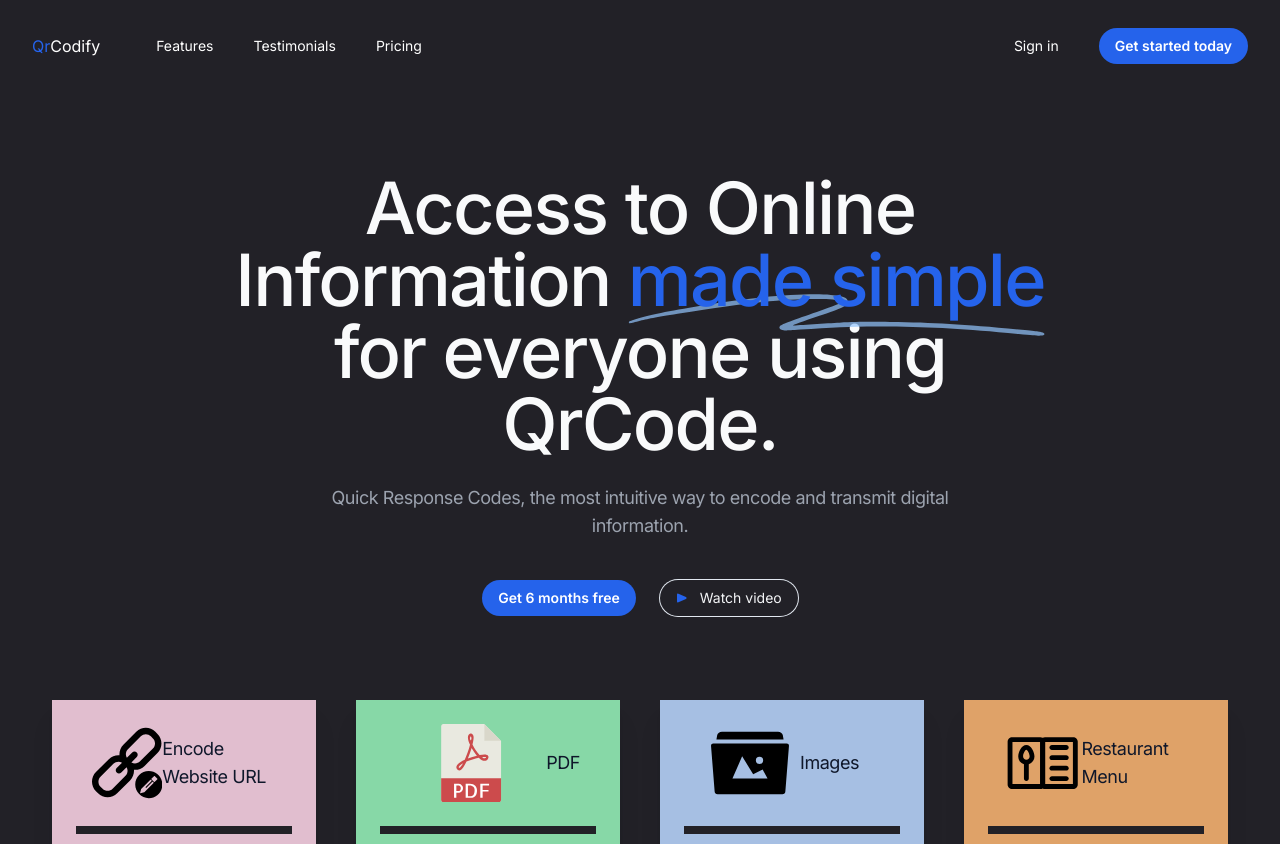
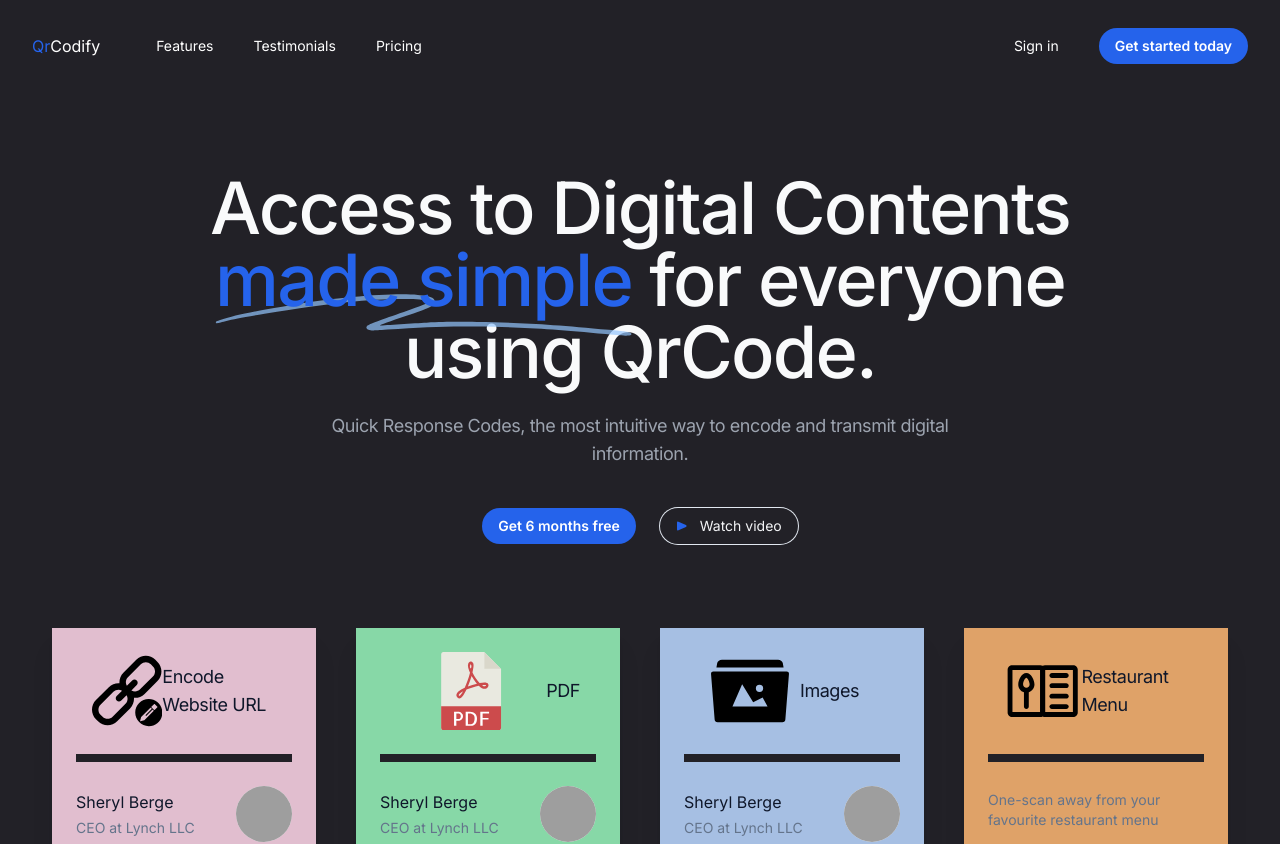
Before and after one commit to uchennaemeruche/qrcoded, a Nuxt app: page / in a window 1280 px wide. Shown: the top 844 px of the page. Built offline with nearby package versions, Linux system fonts and the light colour scheme; grey boxes are pictures that could not be loaded.

Commit message:
fix z-index on landing page section

```diff
--- a/components/Landing.vue
+++ b/components/Landing.vue
@@ -2,6 +2,16 @@
     <div>
         <div class="mx-auto max-w-7xl px-4 sm:px-6 lg:px-8 pt-20 pb-16 text-center lg:pt-20">
             <h1 class="mx-auto max-w-4xl font-display text-5xl font-medium tracking-tight text-gray-50 sm:text-7xl">
+                Access to Digital Contents
+                <span class="relative whitespace-nowrap text-blue-600"><svg aria-hidden="true" viewBox="0 0 418 42"
+                        class="absolute top-2/3 left-0 h-[0.58em] w-full fill-blue-300/70" preserveAspectRatio="none">
+                        <path
+                            d="M203.371.916c-26.013-2.078-76.686 1.963-124.73 9.946L67.3 12.749C35.421 18.062 18.2 21.766 6.004 25.934 1.244 27.561.828 27.778.874 28.61c.07 1.214.828 1.121 9.595-1.176 9.072-2.377 17.15-3.92 39.246-7.496C123.565 7.986 157.869 4.492 195.942 5.046c7.461.108 19.25 1.696 19.17 2.582-.107 1.183-7.874 4.31-25.75 10.366-21.992 7.45-35.43 12.534-36.701 13.884-2.173 2.308-.202 4.407 4.442 4.734 2.654.187 3.263.157 15.593-.78 35.401-2.686 57.944-3.488 88.365-3.143 46.327.526 75.721 2.23 130.788 7.584 19.787 1.924 20.814 1.98 24.557 1.332l.066-.011c1.201-.203 1.53-1.825.399-2.335-2.911-1.31-4.893-1.604-22.048-3.261-57.509-5.556-87.871-7.36-132.059-7.842-23.239-.254-33.617-.116-50.627.674-11.629.54-42.371 2.494-46.696 2.967-2.359.259 8.133-3.625 26.504-9.81 23.239-7.825 27.934-10.149 28.304-14.005.417-4.348-3.529-6-16.878-7.066Z">
+                        </path>
+                    </svg><span class="relative">made simple</span></span>
+                for everyone using QrCode.
+            </h1>
+            <!-- <h1 class="mx-auto max-w-4xl font-display text-5xl font-medium tracking-tight text-gray-50 sm:text-7xl">
                 Access to Online Information
                 <span class="relative whitespace-nowrap text-blue-600"><svg aria-hidden="true" viewBox="0 0 418 42"
                         class="absolute top-2/3 left-0 h-[0.58em] w-full fill-blue-300/70" preserveAspectRatio="none">
@@ -10,7 +20,7 @@
                         </path>
                     </svg><span class="relative">made simple</span></span>
                 for everyone using QrCode.
-            </h1>
+            </h1> -->
             <p class="mx-auto mt-6 max-w-2xl text-lg tracking-tight text-gray-400">
                Quick Response Codes, the most intuitive way to encode and transmit digital information.
             </p>
```
Also changed, not shown: 1 other file (tests, documents, lock files or other folders).
